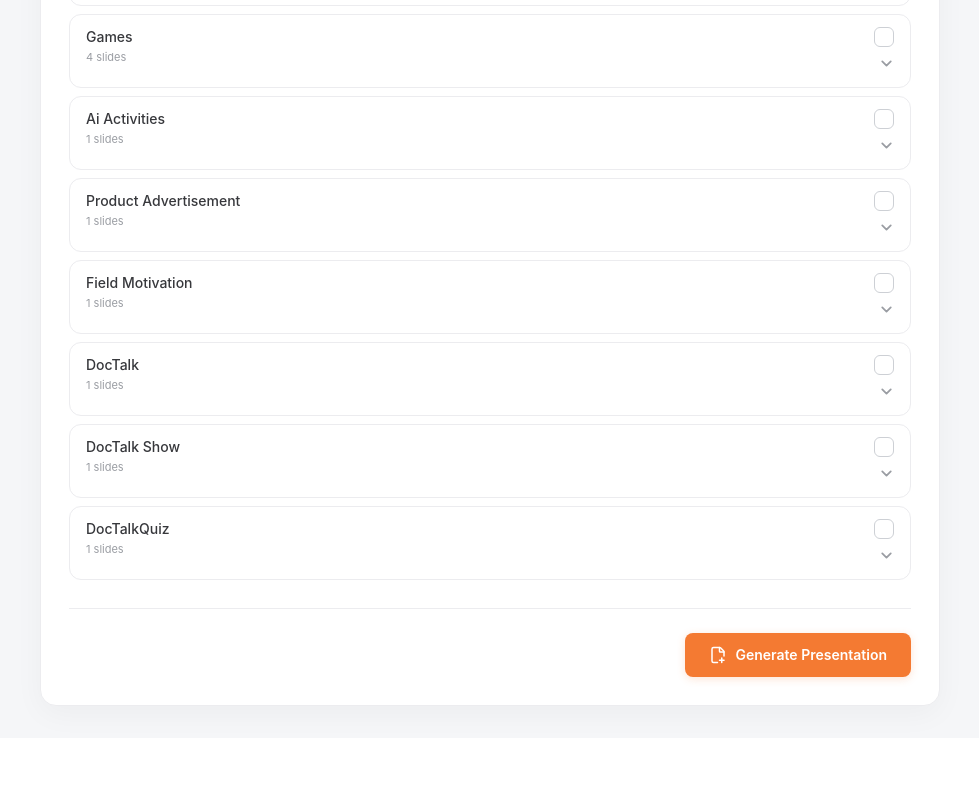
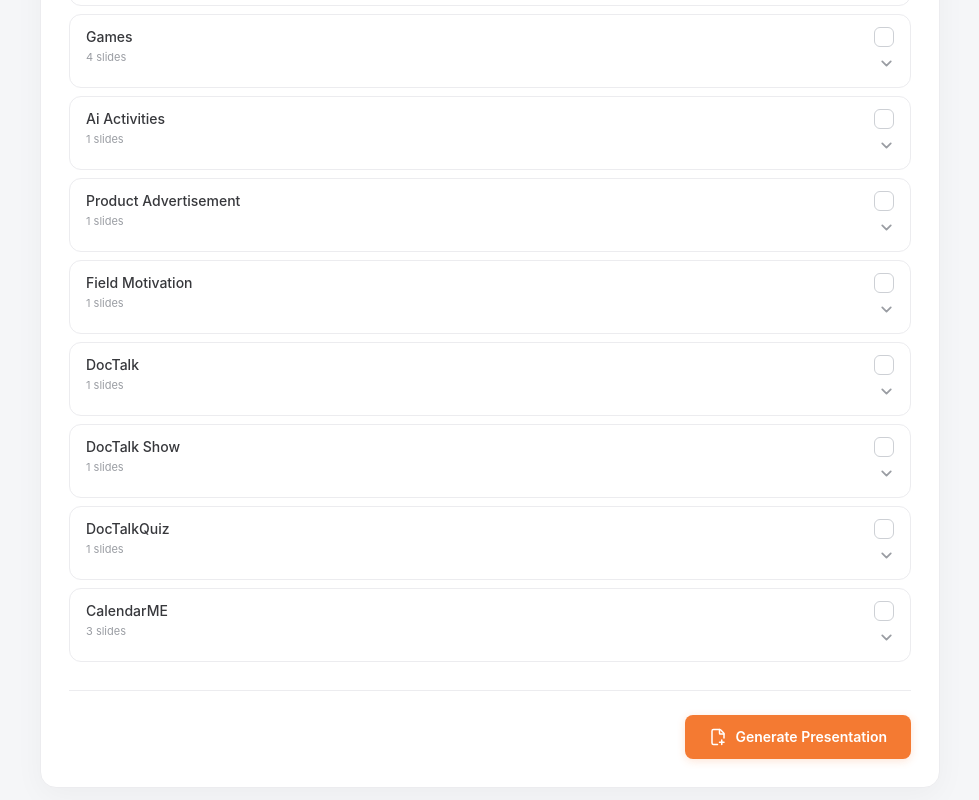
Before and after one commit to Rohan9833/Section-automation, a React (Vite) app in the folder FrontSection-Automation/: page /urlForm in a window 1280 px wide. Shown: the part 1480-2280 px from the top of the page, without its empty margins (150-1129 px from the left). Before the commit the page ends 2218 px from the top, so only its background shows below. Built offline with nearby package versions, Linux system fonts and the light colour scheme.

Commit message:
Add CalendarME presentation section

```diff
--- a/FrontSection-Automation/src/Components/Create-presentation/PresentationSections.jsx
+++ b/FrontSection-Automation/src/Components/Create-presentation/PresentationSections.jsx
@@ -71,6 +71,11 @@ const SECTION_SLIDES = [
     key: "doc-talk-quiz",
     label: "DocTalkQuiz",
     slideIds: [104],
+  },
+  {
+    key: "calendar-me",
+    label: "CalendarME",
+    slideIds: [105, 106, 107],
   },
 ];
 
```
